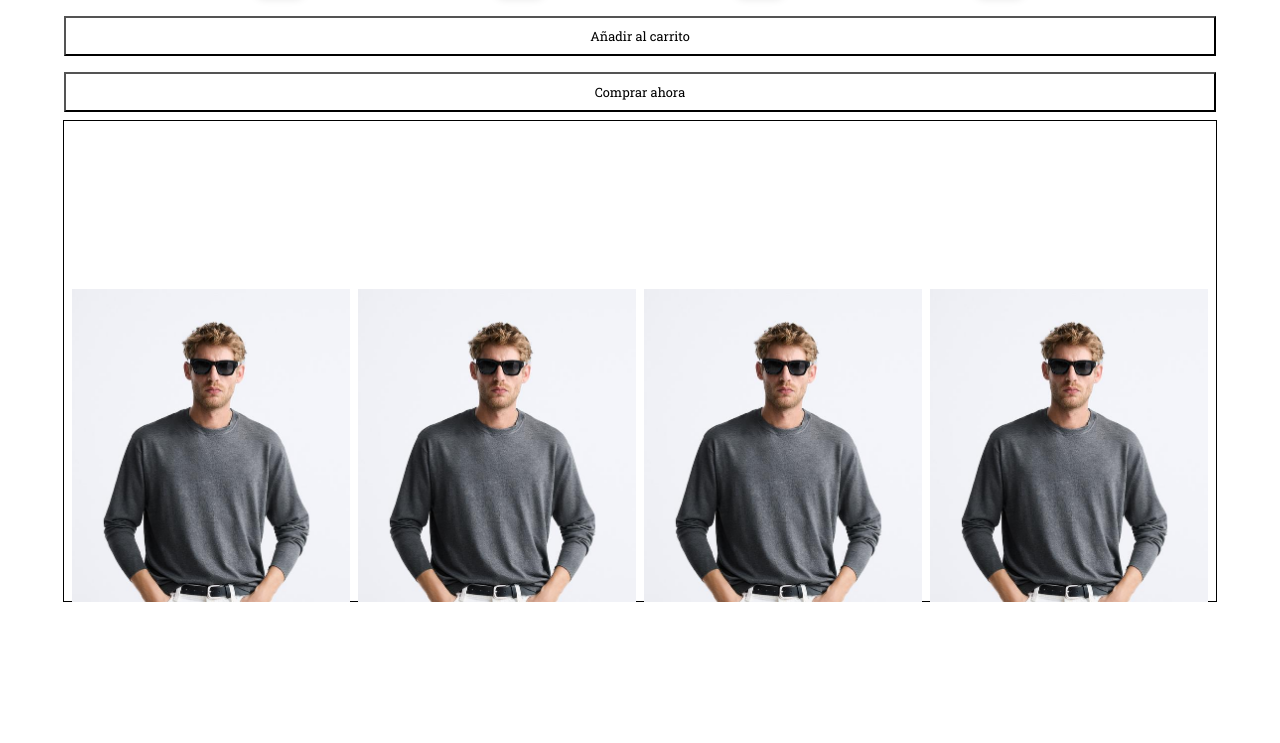
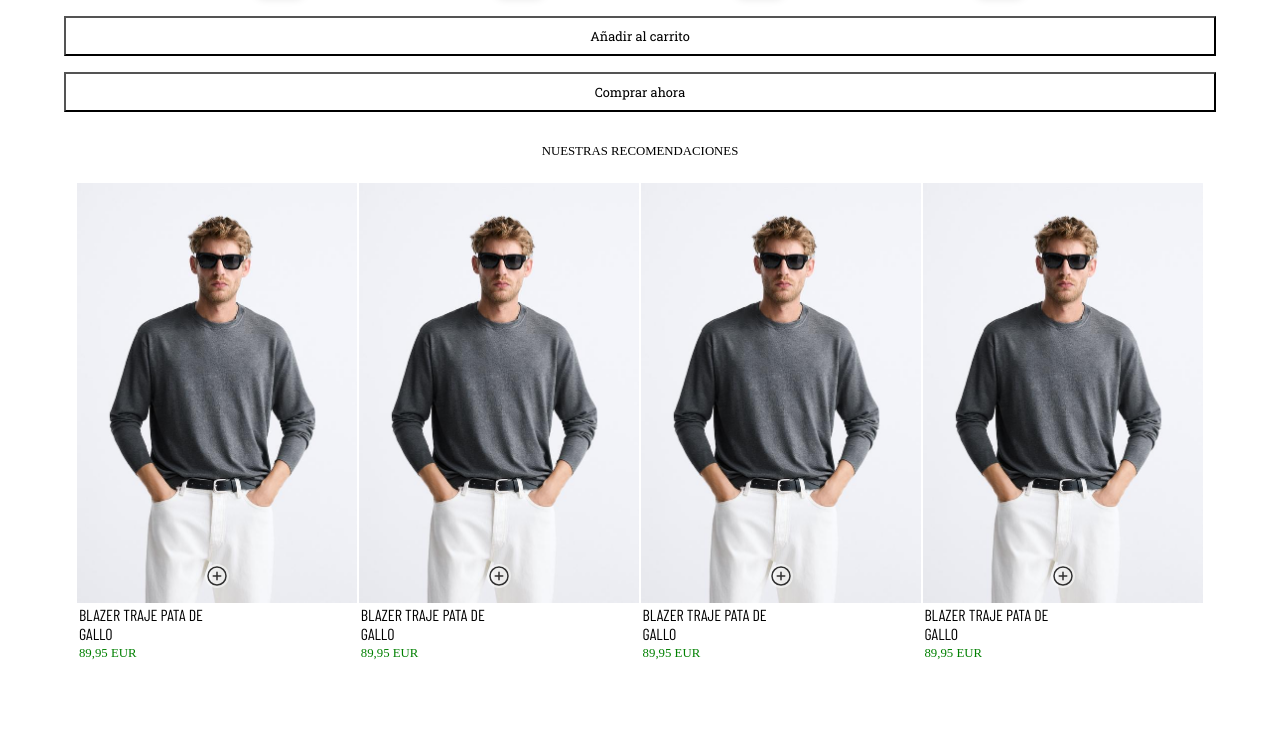
Before and after one commit to Juannmanuel/BoonRod, a React (Vite) app: page /detalle in a window 1280 px wide. Shown: the part 400-1143 px from the top of the page. Before the commit the page ends 1002 px from the top, so only its background shows below. Built offline with nearby package versions, Linux system fonts and the light colour scheme; a web font is replaced by a local one.

Commit message:
tarjetaDetalle

```diff
--- a/src/App.jsx
+++ b/src/App.jsx
@@ -6,6 +6,7 @@ import Detail from "./pages/Detail/Detail";
 import { sections } from "./data"; // Importamos los datos de las secciones desde un archivo de datos
 import "./App.css";
 import Home from "./pages/Home/Home";
+import RecommendedProducts from "./components/RecommendedProducts/RecommendedProducts";
 import { useLocation } from "react-router-dom";
 import CatalogGrid from "./pages/CatalogGrid/CatalogGrid";
 import Catalogo from "./components/Catalogo/Catalogo";
--- a/src/components/Card/Card.module.css
+++ b/src/components/Card/Card.module.css
@@ -30,7 +30,7 @@
   overflow: hidden;
   text-overflow: ellipsis;
   padding: 0.1rem;
-  font-size: 1.2rem;
+  font-size: 1rem;
   font-family: "Barlow Condensed", sans-serif;
   font-weight: 400;
   font-style: normal;
@@ -40,6 +40,6 @@
 }
 .price {
   color: green;
-  font-size: 1rem;
-  padding: 0.3rem;
+  font-size: .8rem;
+  padding: 0.1rem;
 }
--- a/src/components/RecommendedProducts/RecommendedProducts.module.css
+++ b/src/components/RecommendedProducts/RecommendedProducts.module.css
@@ -4,9 +4,7 @@
   display: grid;
   grid-template-columns: repeat(4, 1fr);
   grid-auto-rows: 50rem;
-  grid-gap: 0.5rem;
-  padding: 0rem 0.5rem;
-  margin-top: 21vh;
+  grid-gap: 2px;
   margin-bottom: 1rem;
   overflow: hidden;
 
@@ -39,6 +37,6 @@
 @media (max-width: 500px) {
   .RecommendedProducts_main {
     grid-template-columns: repeat(2, 1fr);
-    grid-auto-rows: 25rem;
+    grid-auto-rows: 20rem;
   }
 }
--- a/src/components/TarjetaDetalle/TarjetaDetalle.jsx
+++ b/src/components/TarjetaDetalle/TarjetaDetalle.jsx
@@ -63,9 +63,9 @@ function TarjetaDetalle({ expanded }) {
         <button>Comprar ahora</button>
       </div>
       <div className={style.reccomended}>
-          <RecommendedProducts/>
+        <span style={{ margin: "0" }}>NUESTRAS RECOMENDACIONES</span>
+        <RecommendedProducts />
       </div>
-
     </section>
   );
 }
--- a/src/components/TarjetaDetalle/TarjetaDetalle.module.css
+++ b/src/components/TarjetaDetalle/TarjetaDetalle.module.css
@@ -137,8 +137,15 @@ transition: 1s ease;
   color: white;
 }
 .reccomended{
-  width: 90%;
-  margin: auto;
-  border: 1px solid black;
-  height: 30rem;
+  width: 95%;
+  margin: 1.5rem auto;
+  height: auto;
+  min-height: 10rem;
+  font-size: .8rem;
+  display: flex;
+  flex-flow: column nowrap;
+  justify-content: space-evenly;
+  align-items: center;
+  gap: 1.5rem;
+
 }
```
